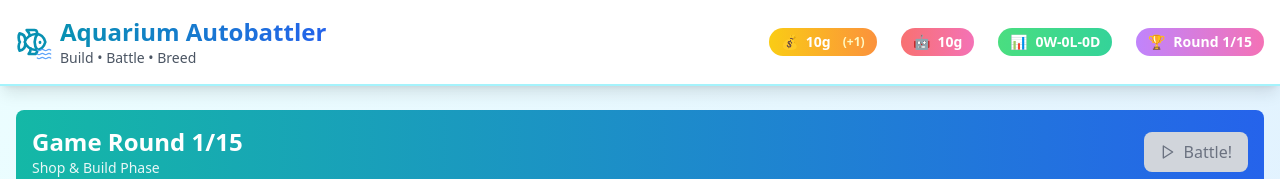
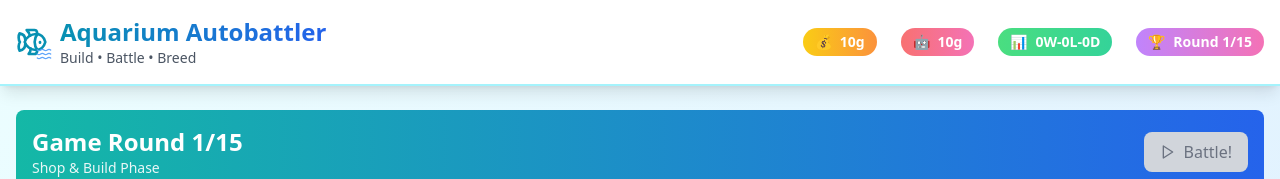
Before and after one commit to SobieskiCodes/aquarium-autobattle, a React (Vite) app: page / in a window 1280 px wide. Shown: the top 179 px of the page. Built offline with nearby package versions, Linux system fonts and the light colour scheme.

Commit message:
Remove misleading interest preview from header

```diff
--- a/src/App.tsx
+++ b/src/App.tsx
@@ -47,18 +47,6 @@ function App() {
                     (L{gameState.lossStreak})
                   </span>
                 )}
-                {(() => {
-                  const calculateInterest = (gold: number) => Math.min(Math.floor(gold / 10), 5);
-                  const nextInterest = calculateInterest(gameState.gold);
-                  return nextInterest > 0 ? (
-                    <span
-                      className="text-yellow-100 text-xs ml-1 cursor-help"
-                      title={`Interest Preview: You'll earn +${nextInterest} gold at the end of this round (1g per 10g held, max 5g)`}
-                    >
-                      (+{nextInterest})
-                    </span>
-                  ) : null;
-                })()}
               </div>
               <div className="flex items-center gap-2 bg-gradient-to-r from-red-400 to-pink-400 text-white px-3 py-1 rounded-full font-bold">
                 <span>🤖</span>
```
